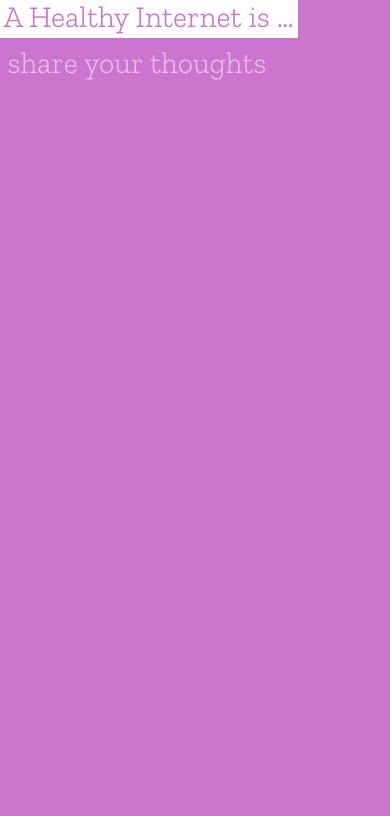
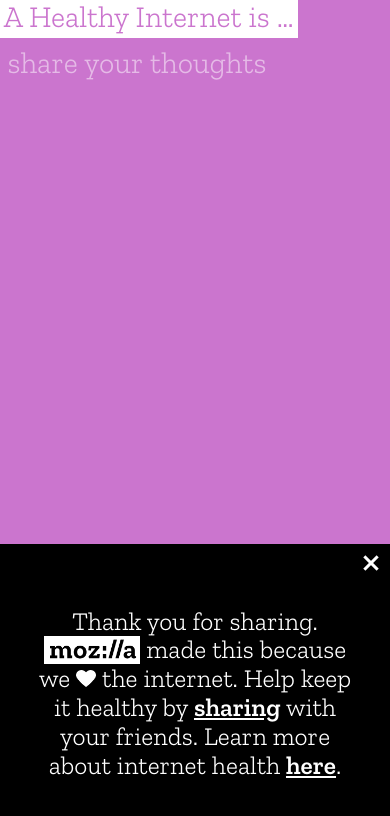
Before and after one commit to beccaklam/internet-health-madlib, a website: page public/index.html in a window 390 px wide. Drawn offline with nearby package versions, Linux system fonts and the light colour scheme; no server answers.

Commit message:
Modal changes.

```diff
--- a/public/css/style.css
+++ b/public/css/style.css
@@ -123,14 +123,16 @@ div.thankyou a:hover {
 }
 
 .close {
+  padding: .5rem;
   position: absolute;
-  top: 1.875rem;
-  right: 1.875rem;
+  top: 1.375rem;
+  right: 1.375rem;
   cursor: pointer;
 }
 
 .logo {
-  width: 13.5%;
+  height: 2.4rem;
+  margin-bottom: -.5rem;
 }
 
 .heart {
@@ -181,7 +183,8 @@ div.thankyou a:hover {
     width: 85%;
   }
   .logo {
-    width: 20%;
+    height: 4.6rem;
+    margin-bottom: -.9rem;
   }
   .heart {
     width: 6%;
--- a/public/index.html
+++ b/public/index.html
@@ -17,7 +17,7 @@
     <script src="http://ajax.googleapis.com/ajax/libs/jquery/1.11.1/jquery.min.js"></script>
 
     <div class="output-container"></div>
-    <div class="thankyou">
+    <div class="thankyou show">
       <img class="close" src="./images/close.png" alt="close icon"/>
       <p>Thank you for sharing. <img class="logo" src="./images/moz-logo.png"/ alt="white mozilla logo"> made this because we <img class="heart" src="./images/white-heart.png" alt="white heart"/> the internet. Help keep it healthy by <a href="">sharing</a> with your friends. Learn more about internet health <a href="https://www.mozilla.org/en-US/internet-health/">here</a>.
     </div>
--- a/public/js/main.js
+++ b/public/js/main.js
@@ -79,7 +79,6 @@ document.addEventListener('DOMContentLoaded', function() {
 
       waiting(true);
       inputElement.value = '';
-      document.querySelector('.thankyou').classList.add('show');
       clearTimeout(timeOut);
       timeOut = null;
       updateOutput(function() {
```
